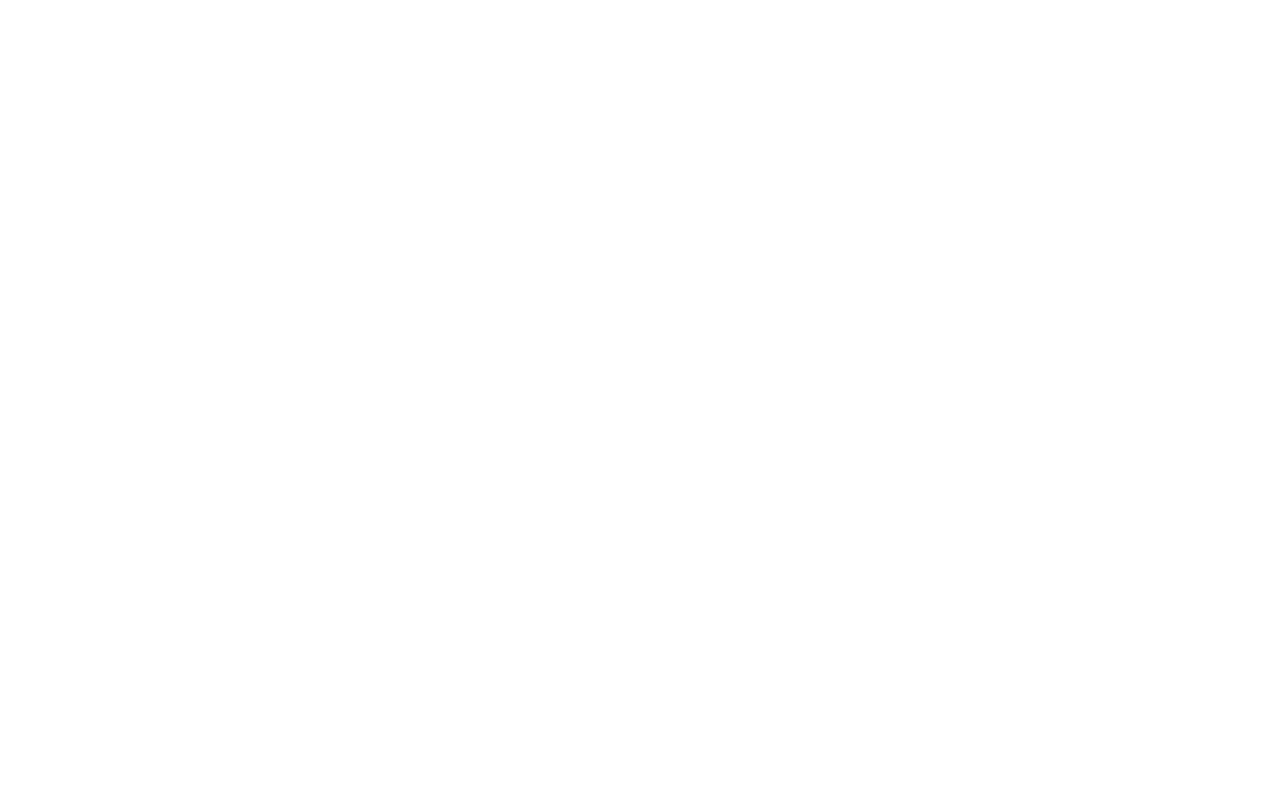
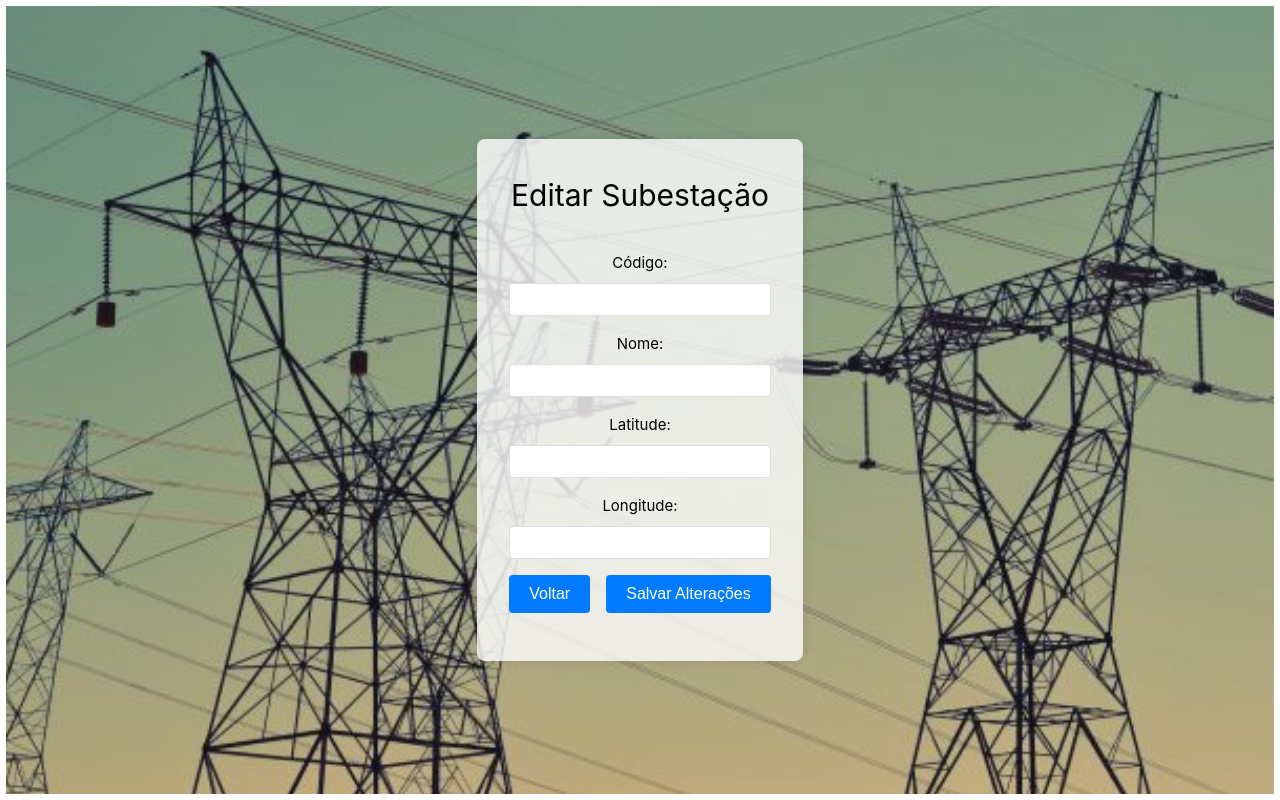
Before and after one commit to marirodriguesxx/spring-boot-vue-crud-sinapsis-challenge, a Vue app in the folder front/: page /subestacao/edit/1 in a window 1280 px wide. Before the commit this address had no page. Built offline with nearby package versions, Linux system fonts and the light colour scheme; no server answers; the HTML template or start-up script is replaced by a standard one.

Commit message:
adding new buttons and calling backend endpoints

```diff
--- /dev/null
+++ b/front/src/components/GenericButton.vue
@@ -0,0 +1,46 @@
+<template>
+  <button :type="type" :class="buttonClass" @click="handleClick">
+    <slot></slot>
+  </button>
+</template>
+
+<script setup lang="ts">
+import { defineProps, defineEmits } from 'vue'
+
+interface Props {
+  type?: 'button' | 'submit' | 'reset'
+  class?: string
+}
+
+const props = defineProps<Props>()
+const emits = defineEmits(['click'])
+
+const buttonClass = props.class || 'default-button-class'
+
+const handleClick = (event: Event) => {
+  emits('click', event)
+}
+</script>
+
+<style scoped>
+.default-button-class {
+  background-color: #007bff;
+  padding: 10px 20px;
+  font-size: 16px;
+  color: white;
+  border: none;
+  border-radius: 4px;
+  cursor: pointer;
+}
+
+.default-button-class:hover {
+  background-color: #0056b3;
+}
+
+.button-group {
+  display: flex;
+  justify-content: space-evenly;
+  width: 80%;
+  margin-top: 1rem;
+}
+</style>
--- a/front/src/components/LoginBox.vue
+++ b/front/src/components/LoginBox.vue
@@ -1,3 +1,16 @@
+<script setup lang="ts">
+import { useRouter } from 'vue-router'
+import { useLogin } from '../composables/useLogin'
+
+const { username, password, handleSubmit } = useLogin()
+const router = useRouter()
+
+const handleLogin = async () => {
+  await handleSubmit()
+  router.push({ name: 'subestacoes' })
+}
+</script>
+
 <template>
   <div class="login-box">
     <form @submit.prevent="handleLogin">
@@ -14,28 +27,15 @@
   </div>
 </template>
 
-<script setup lang="ts">
-import { useRouter } from 'vue-router'
-import { useLogin } from '../composables/useLogin'
-
-const { username, password, handleSubmit } = useLogin()
-const router = useRouter()
-
-const handleLogin = async () => {
-  await handleSubmit() // Supondo que isso realiza a lógica de login
-  router.push({ name: 'subestacoes' })
-}
-</script>
-
 <style scoped>
 .login-box {
   max-width: 400px;
   width: 100%;
   padding: 2em;
   color: black;
-  background: white; /* Fundo branco */
+  background: white;
   border-radius: 8px;
-  box-shadow: 0 2px 10px rgba(0, 0, 0, 0.1); /* Sombra suave */
+  box-shadow: 0 2px 10px rgba(0, 0, 0, 0.1);
   margin: auto;
 }
 
--- /dev/null
+++ b/front/src/components/SubestacaoForm.vue
@@ -0,0 +1,180 @@
+<script setup lang="ts">
+import { ref, watch, onMounted } from 'vue'
+import axios from 'axios'
+import { useRouter } from 'vue-router'
+import type { Subestacao } from '../models/SubestacaoModel'
+
+interface Props {
+  isEditing: boolean
+  subestacaoId?: number
+}
+
+const props = defineProps<Props>()
+const router = useRouter()
+
+const codigo = ref('')
+const nome = ref('')
+const latitude = ref('')
+const longitude = ref('')
+
+const submitForm = async () => {
+  if (props.isEditing) {
+    const url = `http://localhost:8080/subestacao/update/${props.subestacaoId}`
+    const params = new URLSearchParams({
+      codigo: codigo.value,
+      nome: nome.value,
+      latitude: latitude.value,
+      longitude: longitude.value
+    }).toString()
+
+    try {
+      await axios.put(`${url}?${params}`)
+      router.push('/subestacoes')
+    } catch (error) {
+      console.error('Erro ao salvar subestação:', error)
+    }
+  } else {
+    const url = `http://localhost:8080/subestacao/add`
+    const data = {
+      codigo: codigo.value,
+      nome: nome.value,
+      latitude: latitude.value,
+      longitude: longitude.value
+    }
+
+    try {
+      await axios.post(url, data)
+      router.push('/subestacoes')
+    } catch (error) {
+      console.error('Erro ao adicionar subestação:', error)
+    }
+  }
+}
+
+const loadSubestacao = async () => {
+  if (props.isEditing && props.subestacaoId !== undefined) {
+    const url = `http://localhost:8080/subestacao/${props.subestacaoId}`
+    try {
+      const response = await axios.get(url)
+      const subestacao: Subestacao = response.data
+      codigo.value = subestacao.codigo
+      nome.value = subestacao.nome
+      latitude.value = subestacao.latitude.toString()
+      longitude.value = subestacao.longitude.toString()
+    } catch (error) {
+      console.error('Erro ao buscar subestação:', error)
+    }
+  }
+}
+
+const voltar = () => {
+  router.push('/subestacoes')
+}
+
+onMounted(loadSubestacao)
+watch(() => props.subestacaoId, loadSubestacao)
+</script>
+
+<template>
+  <div class="page">
+    <div class="content">
+      <h1>{{ isEditing ? 'Editar Subestação' : 'Adicionar Nova Subestação' }}</h1>
+      <form @submit.prevent="submitForm" class="form">
+        <div>
+          <label for="codigo">Código:</label>
+          <input type="text" v-model="codigo" id="codigo" required />
+        </div>
+        <div>
+          <label for="nome">Nome:</label>
+          <input type="text" v-model="nome" id="nome" required />
+        </div>
+        <div>
+          <label for="latitude">Latitude:</label>
+          <input type="text" v-model="latitude" id="latitude" required />
+        </div>
+        <div>
+          <label for="longitude">Longitude:</label>
+          <input type="text" v-model="longitude" id="longitude" required />
+        </div>
+        <div class="button-group">
+          <button type="button" class="back-button" @click="voltar">Voltar</button>
+          <button type="submit" @click="voltar">
+            {{ isEditing ? 'Salvar Alterações' : 'Adicionar' }}
+          </button>
+        </div>
+      </form>
+    </div>
+  </div>
+</template>
+
+<style scoped>
+.page {
+  display: grid;
+  place-items: center;
+  height: 100vh;
+  width: 100%;
+  background: url('@/assets/electric-grid.jpg') no-repeat center center fixed;
+  background-size: cover;
+  padding: 1rem;
+}
+
+.content {
+  display: grid;
+  gap: 1rem;
+  text-align: center;
+  color: black;
+  background-color: rgba(255, 255, 255, 0.8);
+  padding: 2rem;
+  border-radius: 8px;
+  box-shadow: 0 0 10px rgba(0, 0, 0, 0.1);
+}
+
+h1 {
+  margin-bottom: 1rem;
+}
+
+.form div {
+  margin-bottom: 1rem;
+}
+
+.form label {
+  display: block;
+  margin-bottom: 0.5rem;
+}
+
+.form input {
+  width: 100%;
+  padding: 0.5rem;
+  border: 1px solid #ddd;
+  border-radius: 4px;
+}
+
+.form .button-group {
+  display: flex;
+  justify-content: space-between;
+  gap: 1rem;
+}
+
+button {
+  display: flex;
+  background-color: #007bff;
+  padding: 10px 20px;
+  font-size: 16px;
+  color: white;
+  border: none;
+  border-radius: 4px;
+  cursor: pointer;
+}
+
+button:hover {
+  background-color: #0056b3;
+}
+
+.back-button {
+  background-color: #007bff;
+}
+
+.back-button:hover {
+  background-color: #0056b3;
+}
+</style>
--- a/front/src/router/index.ts
+++ b/front/src/router/index.ts
@@ -1,6 +1,8 @@
 import { createRouter, createWebHistory } from 'vue-router'
 import HomeView from '../views/HomeView.vue'
 import SubestacoesView from '../views/SubestacoesVew.vue'
+import AdicionarSubestacaoView from '../views/AdicionarSubestacaoView.vue'
+import EditarSubestacaoView from '../views/EditarSubestacaoView.vue'
 
 const router = createRouter({
   history: createWebHistory(import.meta.env.BASE_URL),
@@ -16,6 +18,17 @@
       component: SubestacoesView
     },
     {
+      path: '/subestacao/add',
+      name: 'adicionarSubestacao',
+      component: AdicionarSubestacaoView
+    },
+    {
+      path: '/subestacao/edit/:id',
+      name: 'editarSubestacao',
+      component: EditarSubestacaoView,
+      props: true
+    },
+    {
       path: '/about',
       name: 'about',
       // route level code-splitting
--- /dev/null
+++ b/front/src/views/AdicionarSubestacaoView.vue
@@ -0,0 +1,7 @@
+<script setup lang="ts">
+import SubestacaoForm from '../components/SubestacaoForm.vue'
+</script>
+
+<template>
+  <SubestacaoForm :isEditing="false" />
+</template>
--- /dev/null
+++ b/front/src/views/EditarSubestacaoView.vue
@@ -0,0 +1,11 @@
+<script setup lang="ts">
+import { useRoute } from 'vue-router'
+import SubestacaoForm from '../components/SubestacaoForm.vue'
+
+const route = useRoute()
+const subestacaoId = Number(route.params.id) // Convertendo o ID para número
+</script>
+
+<template>
+  <SubestacaoForm :isEditing="true" :subestacaoId="subestacaoId" />
+</template>
--- a/front/src/views/SubestacoesVew.vue
+++ b/front/src/views/SubestacoesVew.vue
@@ -1,26 +1,39 @@
 <script setup lang="ts">
 import { onMounted, ref } from 'vue'
+import { useRouter } from 'vue-router'
+import axios from 'axios'
 import { getSubestacoes } from '../services/SubestacaoService'
 import type { Subestacao } from '../models/SubestacaoModel'
 
 const subestacoes = ref<Subestacao[]>([])
+const router = useRouter()
 
 onMounted(async () => {
   subestacoes.value = await getSubestacoes()
 })
 
 const alterarSubestacao = (id: number) => {
-  console.log(`Alterar subestação com ID: ${id}`)
+  router.push({ name: 'editarSubestacao', params: { id } })
 }
 
-const excluirSubestacao = (id: number) => {
-  console.log(`Excluir subestação com ID: ${id}`)
+const excluirSubestacao = async (id: number) => {
+  try {
+    await axios.delete(`http://localhost:8080/subestacao/delete/${id}`)
+    subestacoes.value = subestacoes.value.filter((subestacao) => subestacao.id !== id)
+  } catch (error) {
+    console.error(`Erro ao excluir subestação com ID: ${id}`, error)
+  }
 }
 
 const incluirSubestacao = () => {
-  console.log('Incluir nova subestação')
+  router.push({ name: 'adicionarSubestacao' })
+}
+
+const voltarParaLogin = () => {
+  router.push('/')
 }
 </script>
+
 <template>
   <div class="page">
     <div class="content">
@@ -48,35 +61,59 @@
         </tbody>
       </table>
     </div>
-    <button class="add-button" @click="incluirSubestacao">Incluir Subestação</button>
+    <div class="button-group">
+      <button class="action-button" @click="voltarParaLogin">Voltar para Login</button>
+      <button class="action-button" @click="incluirSubestacao">Incluir Subestação</button>
+    </div>
   </div>
 </template>
+
 <style scoped>
 .page {
   display: grid;
   place-items: center;
   padding: 1rem;
-  grid-template-rows: min-content min-content;
+  grid-template-rows: auto auto;
   height: 100vh;
   width: 100%;
   background: url('@/assets/electric-grid.jpg') no-repeat center center fixed;
   background-size: cover;
   justify-items: center;
   align-items: center;
-  padding: 1rem;
 }
 
 .content {
   text-align: center;
-  padding: 1rem;
+  color: #000;
   background-color: rgba(255, 255, 255, 0.8);
   padding: 2rem;
   border-radius: 8px;
   box-shadow: 0 0 10px rgba(0, 0, 0, 0.1);
+  width: 80%;
+}
+
+.button-group {
+  display: flex;
+  justify-content: space-evenly;
+  width: 80%;
+  margin-top: 1rem;
+}
+
+.action-button {
+  padding: 10px 20px;
+  background-color: #28a745;
+  color: white;
+  font-size: 16px;
+  border: none;
+  border-radius: 4px;
+  cursor: pointer;
+}
+
+.action-button:hover {
+  background-color: #218838;
 }
 
 h1 {
-  color: #000;
   margin-bottom: 1rem;
 }
 
@@ -101,7 +138,7 @@
   padding: 8px;
   text-align: center;
   border: 1px solid #ddd;
-  white-space: nowrap; /* Evita quebra de linha */
+  white-space: nowrap;
 }
 
 th {
@@ -110,28 +147,12 @@
 }
 
 button {
-  margin-right: 5px;
-  margin: 1rem;
-  padding: 5px 10px;
-  background-color: #007bff;
-  color: white;
-  border: none;
-  border-radius: 4px;
-  cursor: pointer;
+  margin: 0.5rem;
 }
 
-button:hover {
-  background-color: #0056b3;
-}
-
-.add-button {
-  align-self: end;
-  background-color: #28a745;
-  padding: 10px 20px;
-  font-size: 16px;
-}
-
-.add-button:hover {
-  background-color: #218838;
+.button-group {
+  display: flex;
+  justify-content: center;
+  gap: 20px;
 }
 </style>
```
